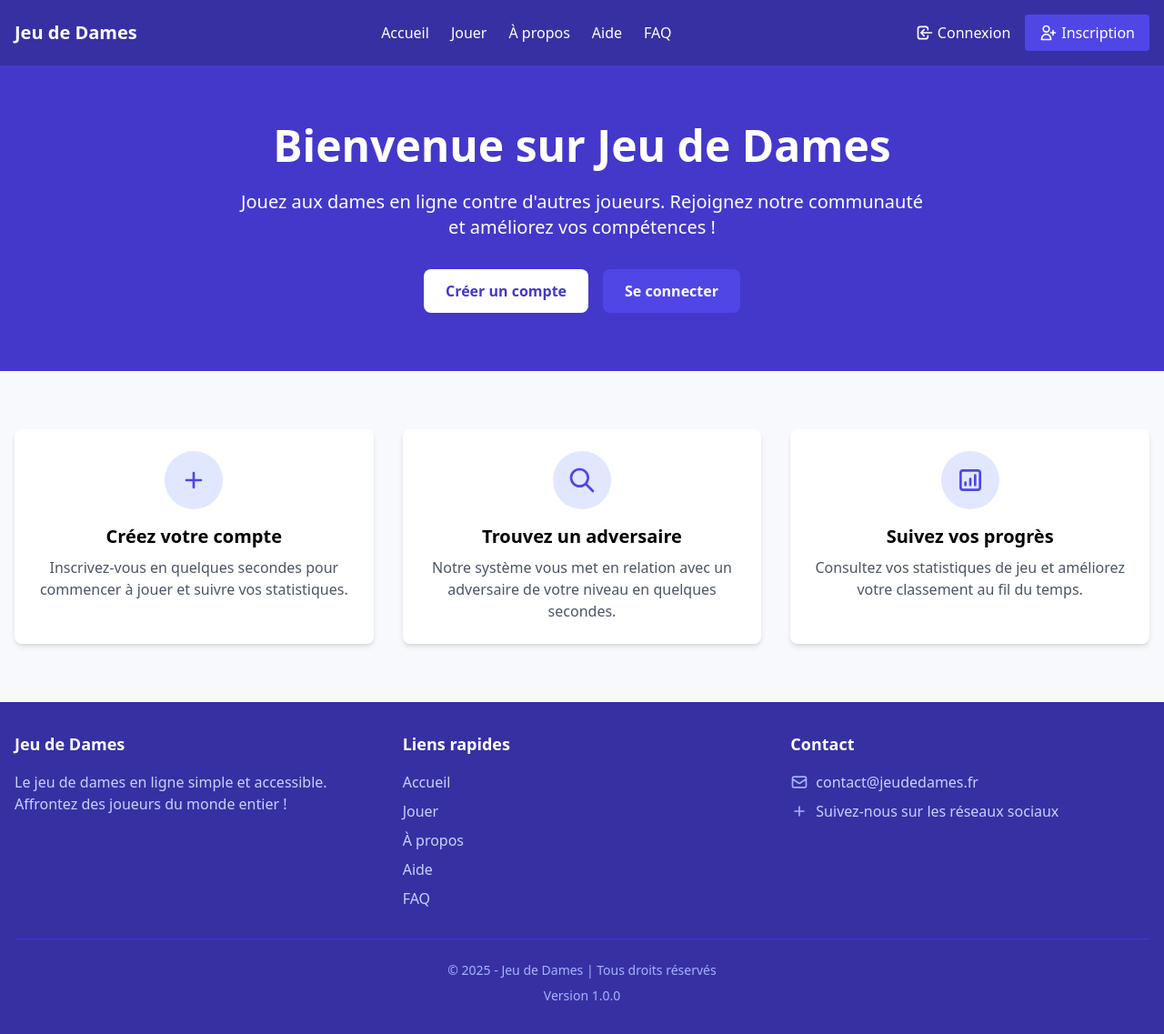
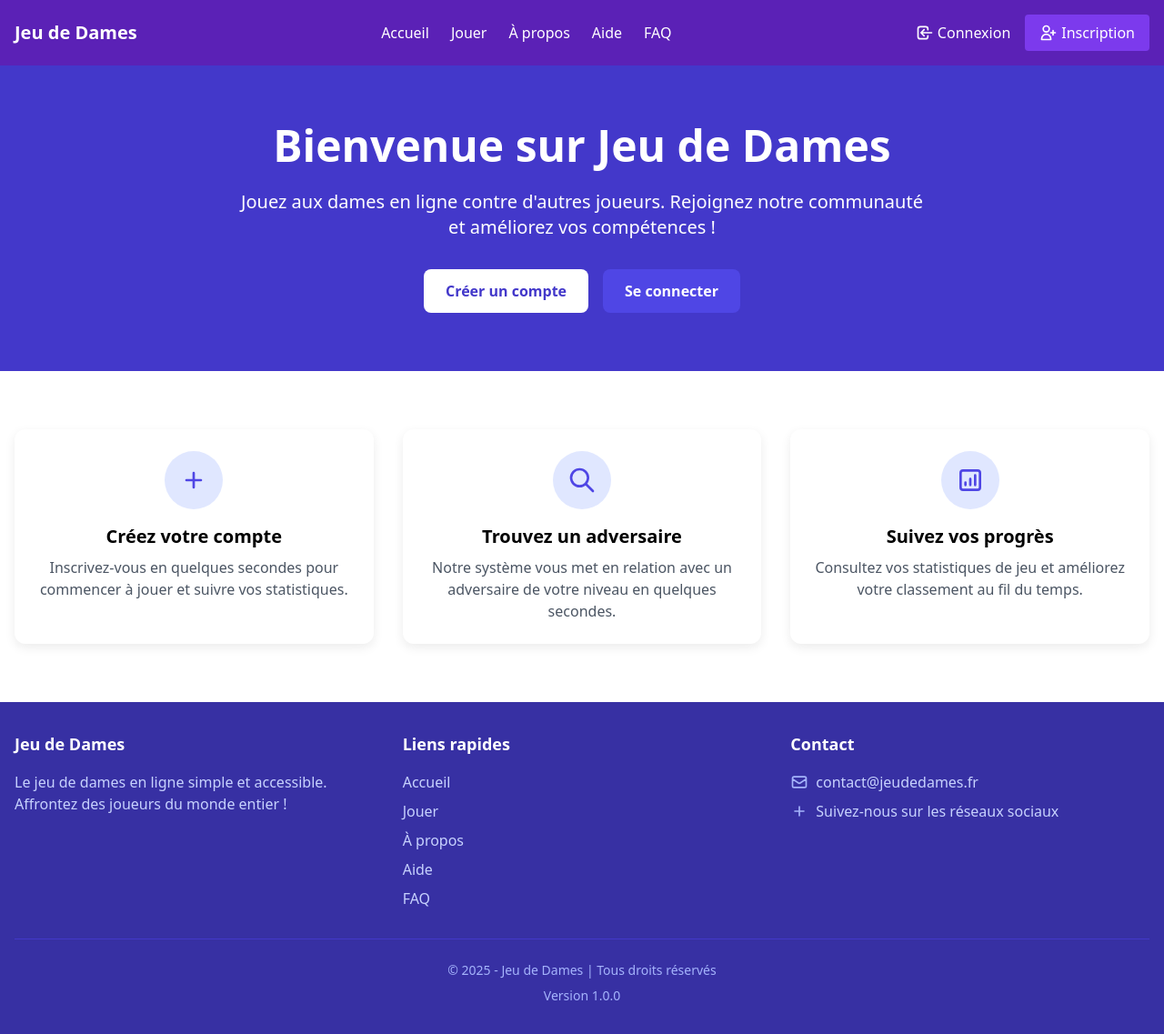
Before and after one commit to MentalOfCrow/Projet-UI-Developement, a PHP site: page /index.php in a window 1280 px wide. Shown: the whole page at 91% size. Run offline with PHP 8.4, Linux system fonts and the light colour scheme.

Commit message:
Update header.php

```diff
--- a/backend/includes/header.php
+++ b/backend/includes/header.php
@@ -12,74 +12,27 @@
     <script src="https://cdn.jsdelivr.net/npm/alpinejs@3.10.3/dist/cdn.min.js" defer></script>
 
     <!-- Custom CSS -->
-    <style>
-        /* Styles personnalisés */
-        body {
-            background-color: #f7f9fc;
-            min-height: 100vh;
-            display: flex;
-            flex-direction: column;
-        }
-
-        main {
-            flex: 1;
-        }
-
-        /* Styles pour le jeu de dames */
-        .checkerboard .square {
-            position: relative;
-        }
-
-        .checkerboard .piece {
-            position: relative;
-            cursor: pointer;
-            transition: transform 0.2s;
-        }
-
-        .checkerboard .piece:hover {
-            transform: scale(1.1);
-        }
-
-        /* Badge d'état de connexion */
-        .connection-status {
-            position: relative;
-        }
-
-        .connection-status::after {
-            content: '';
-            position: absolute;
-            width: 8px;
-            height: 8px;
-            border-radius: 50%;
-            background-color: #10b981; /* vert pour connecté */
-            bottom: 0;
-            right: -5px;
-        }
-
-        .connection-status.offline::after {
-            background-color: #ef4444; /* rouge pour déconnecté */
-        }
-    </style>
+    <link href="/assets/css/style.css" rel="stylesheet">
 </head>
 <body class="flex flex-col min-h-screen">
     <!-- Barre de navigation -->
-    <nav class="bg-indigo-800 text-white shadow-md">
+    <nav class="bg-purple-800 text-white shadow-md">
         <div class="container mx-auto px-4">
             <div class="flex justify-between items-center py-4">
                 <a href="/" class="text-xl font-bold"><?php echo APP_NAME; ?></a>
 
                 <div class="hidden md:flex space-x-6">
-                    <a href="/" class="hover:text-indigo-200 transition">Accueil</a>
-                    <a href="/game/play.php" class="hover:text-indigo-200 transition">Jouer</a>
-                    <a href="/pages/about.php" class="hover:text-indigo-200 transition">À propos</a>
-                    <a href="/pages/help.php" class="hover:text-indigo-200 transition">Aide</a>
-                    <a href="/pages/faq.php" class="hover:text-indigo-200 transition">FAQ</a>
+                    <a href="/" class="hover:text-purple-200 transition">Accueil</a>
+                    <a href="/game/play.php" class="hover:text-purple-200 transition">Jouer</a>
+                    <a href="/pages/about.php" class="hover:text-purple-200 transition">À propos</a>
+                    <a href="/pages/help.php" class="hover:text-purple-200 transition">Aide</a>
+                    <a href="/pages/faq.php" class="hover:text-purple-200 transition">FAQ</a>
                 </div>
 
                 <div class="flex items-center space-x-4">
                     <?php if (Session::isLoggedIn()): ?>
                         <div x-data="{ open: false }" class="relative">
-                            <button @click="open = !open" class="flex items-center space-x-2 focus:outline-none bg-indigo-700 px-3 py-1 rounded-full">
+                            <button @click="open = !open" class="flex items-center space-x-2 focus:outline-none bg-purple-700 px-3 py-1 rounded-full">
                                 <span class="connection-status"><?php echo Session::getUsername(); ?></span>
                                 <svg xmlns="http://www.w3.org/2000/svg" class="h-4 w-4" fill="none" viewBox="0 0 24 24" stroke="currentColor">
                                     <path stroke-linecap="round" stroke-linejoin="round" stroke-width="2" d="M19 9l-7 7-7-7" />
@@ -90,14 +43,20 @@
                                 <div class="px-4 py-2 text-sm text-gray-500 border-b border-gray-200">
                                     Connecté en tant que <?php echo Session::getUsername(); ?>
                                 </div>
-                                <a href="/game/play.php" class="block px-4 py-2 text-sm text-gray-700 hover:bg-indigo-100 flex items-center">
+                                <a href="/profile.php" class="block px-4 py-2 text-sm text-gray-700 hover:bg-purple-100 flex items-center">
+                                    <svg xmlns="http://www.w3.org/2000/svg" class="h-4 w-4 mr-2" fill="none" viewBox="0 0 24 24" stroke="currentColor">
+                                        <path stroke-linecap="round" stroke-linejoin="round" stroke-width="2" d="M16 7a4 4 0 11-8 0 4 4 0 018 0zM12 14a7 7 0 00-7 7h14a7 7 0 00-7-7z" />
+                                    </svg>
+                                    Profil
+                                </a>
+                                <a href="/game/play.php" class="block px-4 py-2 text-sm text-gray-700 hover:bg-purple-100 flex items-center">
                                     <svg xmlns="http://www.w3.org/2000/svg" class="h-4 w-4 mr-2" fill="none" viewBox="0 0 24 24" stroke="currentColor">
                                         <path stroke-linecap="round" stroke-linejoin="round" stroke-width="2" d="M14.752 11.168l-3.197-2.132A1 1 0 0010 9.87v4.263a1 1 0 001.555.832l3.197-2.132a1 1 0 000-1.664z" />
                                         <path stroke-linecap="round" stroke-linejoin="round" stroke-width="2" d="M21 12a9 9 0 11-18 0 9 9 0 0118 0z" />
                                     </svg>
                                     Mes parties
                                 </a>
-                                <a href="/auth/logout.php" class="block px-4 py-2 text-sm text-gray-700 hover:bg-indigo-100 flex items-center">
+                                <a href="/auth/logout.php" class="block px-4 py-2 text-sm text-gray-700 hover:bg-purple-100 flex items-center">
                                     <svg xmlns="http://www.w3.org/2000/svg" class="h-4 w-4 mr-2" fill="none" viewBox="0 0 24 24" stroke="currentColor">
                                         <path stroke-linecap="round" stroke-linejoin="round" stroke-width="2" d="M17 16l4-4m0 0l-4-4m4 4H7m6 4v1a3 3 0 01-3 3H6a3 3 0 01-3-3V7a3 3 0 013-3h4a3 3 0 013 3v1" />
                                     </svg>
@@ -106,13 +65,13 @@
                             </div>
                         </div>
                     <?php else: ?>
-                        <a href="/auth/login.php" class="hover:text-indigo-200 transition flex items-center">
+                        <a href="/auth/login.php" class="hover:text-purple-200 transition flex items-center">
                             <svg xmlns="http://www.w3.org/2000/svg" class="h-5 w-5 mr-1" fill="none" viewBox="0 0 24 24" stroke="currentColor">
                                 <path stroke-linecap="round" stroke-linejoin="round" stroke-width="2" d="M11 16l-4-4m0 0l4-4m-4 4h14m-5 4v1a3 3 0 01-3 3H6a3 3 0 01-3-3V7a3 3 0 013-3h7a3 3 0 013 3v1" />
                             </svg>
                             Connexion
                         </a>
-                        <a href="/auth/register.php" class="bg-indigo-600 text-white px-4 py-2 rounded hover:bg-indigo-700 transition flex items-center">
+                        <a href="/auth/register.php" class="bg-purple-600 text-white px-4 py-2 rounded hover:bg-purple-700 transition flex items-center">
                             <svg xmlns="http://www.w3.org/2000/svg" class="h-5 w-5 mr-1" fill="none" viewBox="0 0 24 24" stroke="currentColor">
                                 <path stroke-linecap="round" stroke-linejoin="round" stroke-width="2" d="M18 9v3m0 0v3m0-3h3m-3 0h-3m-2-5a4 4 0 11-8 0 4 4 0 018 0zM3 20a6 6 0 0112 0v1H3v-1z" />
                             </svg>
@@ -129,20 +88,21 @@
                         </svg>
                     </button>
 
-                    <div x-show="open" @click.away="open = false" class="absolute top-16 right-0 left-0 bg-indigo-800 shadow-md z-10">
+                    <div x-show="open" @click.away="open = false" class="absolute top-16 right-0 left-0 bg-purple-800 shadow-md z-10">
                         <div class="container mx-auto px-4 py-2">
-                            <a href="/" class="block py-2 hover:text-indigo-200 transition">Accueil</a>
-                            <a href="/game/play.php" class="block py-2 hover:text-indigo-200 transition">Jouer</a>
-                            <a href="/pages/about.php" class="block py-2 hover:text-indigo-200 transition">À propos</a>
-                            <a href="/pages/help.php" class="block py-2 hover:text-indigo-200 transition">Aide</a>
-                            <a href="/pages/faq.php" class="block py-2 hover:text-indigo-200 transition">FAQ</a>
+                            <a href="/" class="block py-2 hover:text-purple-200 transition">Accueil</a>
+                            <a href="/game/play.php" class="block py-2 hover:text-purple-200 transition">Jouer</a>
+                            <a href="/pages/about.php" class="block py-2 hover:text-purple-200 transition">À propos</a>
+                            <a href="/pages/help.php" class="block py-2 hover:text-purple-200 transition">Aide</a>
+                            <a href="/pages/faq.php" class="block py-2 hover:text-purple-200 transition">FAQ</a>
 
                             <?php if (!Session::isLoggedIn()): ?>
-                                <a href="/auth/login.php" class="block py-2 hover:text-indigo-200 transition">Connexion</a>
-                                <a href="/auth/register.php" class="block py-2 hover:text-indigo-200 transition">Inscription</a>
+                                <a href="/auth/login.php" class="block py-2 hover:text-purple-200 transition">Connexion</a>
+                                <a href="/auth/register.php" class="block py-2 hover:text-purple-200 transition">Inscription</a>
                             <?php else: ?>
-                                <div class="py-2 text-indigo-300">Connecté en tant que <?php echo Session::getUsername(); ?></div>
-                                <a href="/auth/logout.php" class="block py-2 hover:text-indigo-200 transition">Déconnexion</a>
+                                <a href="/profile.php" class="block py-2 hover:text-purple-200 transition">Profil</a>
+                                <div class="py-2 text-purple-300">Connecté en tant que <?php echo Session::getUsername(); ?></div>
+                                <a href="/auth/logout.php" class="block py-2 hover:text-purple-200 transition">Déconnexion</a>
                             <?php endif; ?>
                         </div>
                     </div>
```
